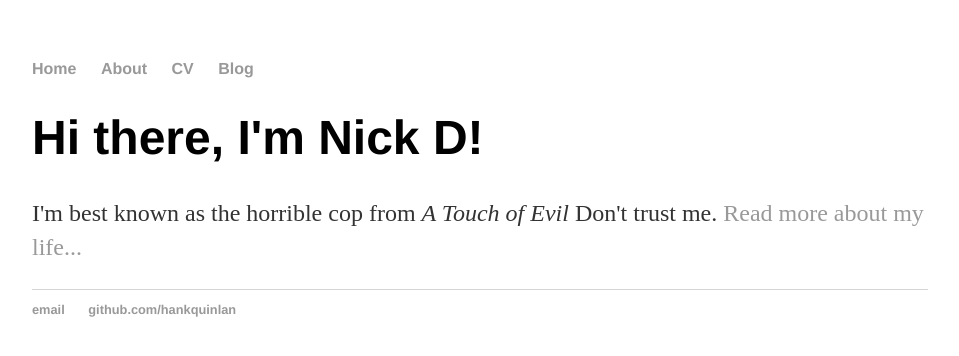
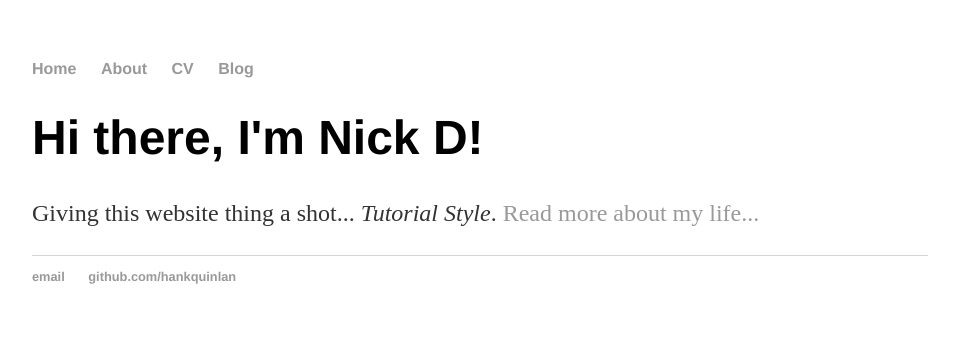
Before and after one commit to nickdnickd/nickdnickd.github.io, a Jekyll site: the page built from index.html, in a window 1280 px wide. Shown: the top 356 px of the page, without its empty margins (160-1119 px from the left). Built offline with Jekyll 4.4.1, drawn with Linux system fonts in a browser that asks for light colours.

Commit message:
Update index.html

```diff
--- a/index.html
+++ b/index.html
@@ -1,30 +1,8 @@
-<!DOCTYPE html>
-<html>
-	<head>
-		<title>Nick D, Nick D</title>
-		<!-- link to main stylesheet -->
-		<link rel="stylesheet" type="text/css" href="/css/main.css">
-	</head>
-	<body>
-		<nav>
-    		<ul>
-        		<li><a href="/">Home</a></li>
-	        	<li><a href="/about">About</a></li>
-        		<li><a href="/cv">CV</a></li>
-        		<li><a href="/blog">Blog</a></li>
-    		</ul>
-		</nav>
-		<div class="container">
-    		<div class="blurb">
-        		<h1>Hi there, I'm Nick D!</h1>
-				<p>I'm best known as the horrible cop from <em>A Touch of Evil</em> Don't trust me. <a href="/about">Read more about my life...</a></p>
-    		</div><!-- /.blurb -->
-		</div><!-- /.container -->
-		<footer>
-    		<ul>
-        		<li><a href="mailto:hankquinlanhub@gmail.com">email</a></li>
-        		<li><a href="https://github.com/hankquinlan">github.com/hankquinlan</a></li>
-			</ul>
-		</footer>
-	</body>
-</html>
+---
+layout: default
+title: Hank Quinlan, Horrible Cop
+---
+<div class="blurb">
+	<h1>Hi there, I'm Nick D!</h1>
+	<p>Giving this website thing a shot... <em>Tutorial Style</em>. <a href="/about">Read more about my life...</a></p>
+</div><!-- /.blurb -->
```
